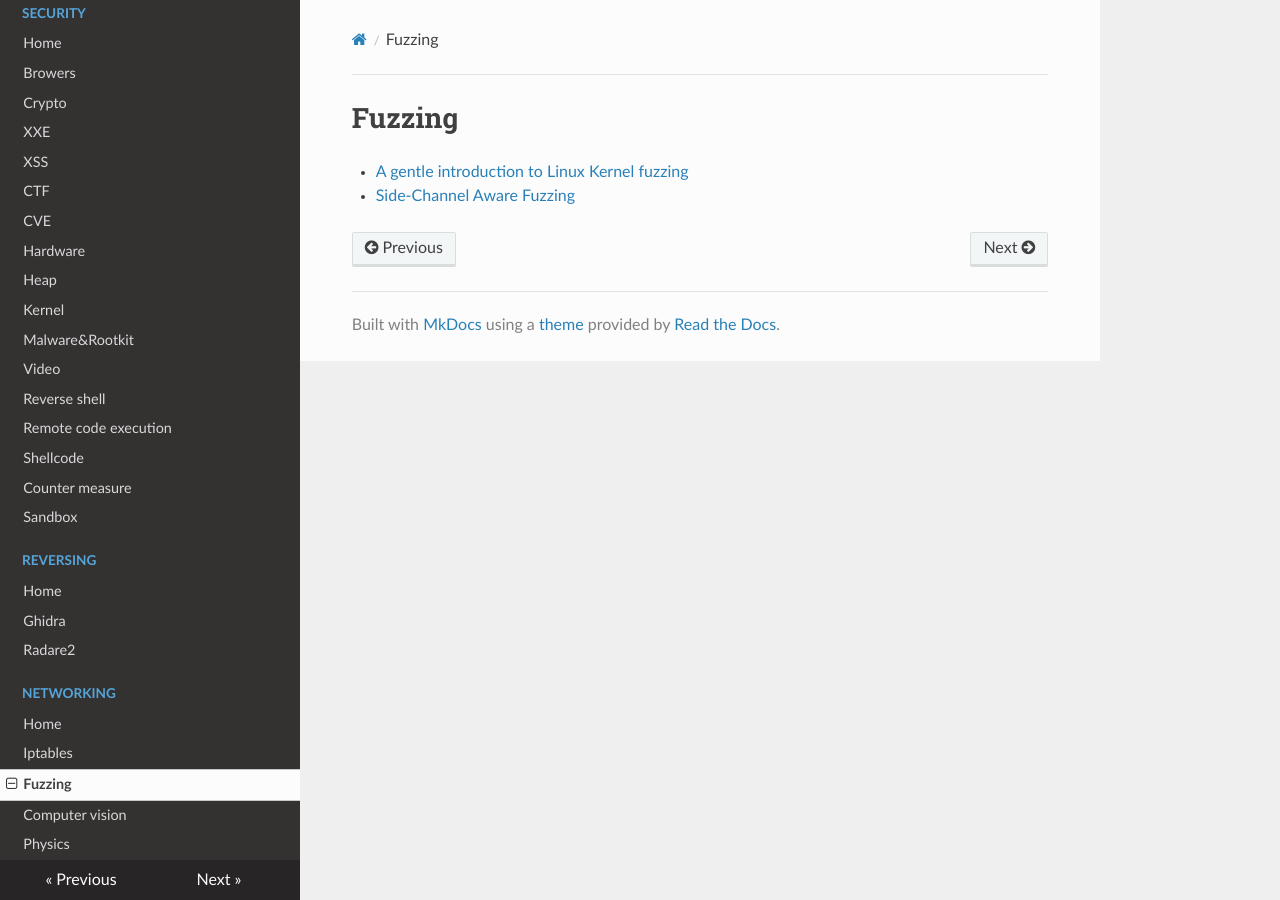
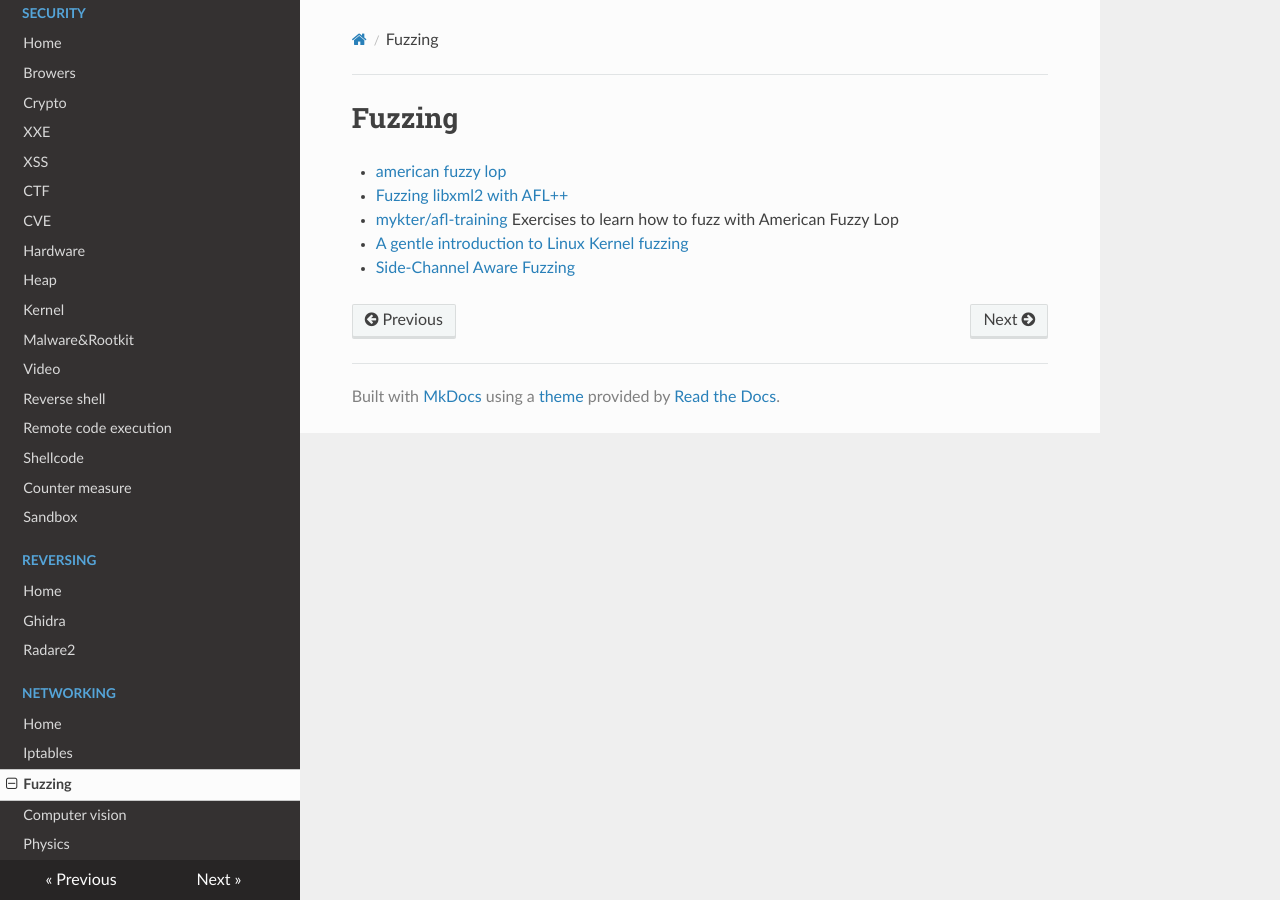
Before and after one commit to gipi/low-level, an MkDocs documentation site: the page built from docs/fuzzing.md, in a window 1280 px wide. Built offline with MkDocs 1.6.1, drawn with Linux system fonts in a browser that asks for light colours; nearby versions of some CDN libraries; old or Windows-style settings are respelled for this version of MkDocs.

Commit message:
Add links.

```diff
--- a/docs/fuzzing.md
+++ b/docs/fuzzing.md
@@ -1,4 +1,7 @@
 # Fuzzing
 
+ - [american fuzzy lop](http://lcamtuf.coredump.cx/afl/)
+ - [Fuzzing libxml2 with AFL++](https://aflplus.plus/docs/tutorials/libxml2_tutorial/)
+ - [mykter/afl-training](https://github.com/mykter/afl-training) Exercises to learn how to fuzz with American Fuzzy Lop
  - [A gentle introduction to Linux Kernel fuzzing](https://blog.cloudflare.com/a-gentle-introduction-to-linux-kernel-fuzzing/)
  - [Side-Channel Aware Fuzzing](https://arxiv.org/pdf/1908.05012.pdf)
```
Also changed, not shown: docs/cve.md (+1 -0 lines), docs/languages/cpp.md (+1 -0 lines), docs/reversing/reversing.md (+1 -0 lines), docs/security/crypto.md (+1 -0 lines), docs/security/hardware.md (+1 -0 lines).
